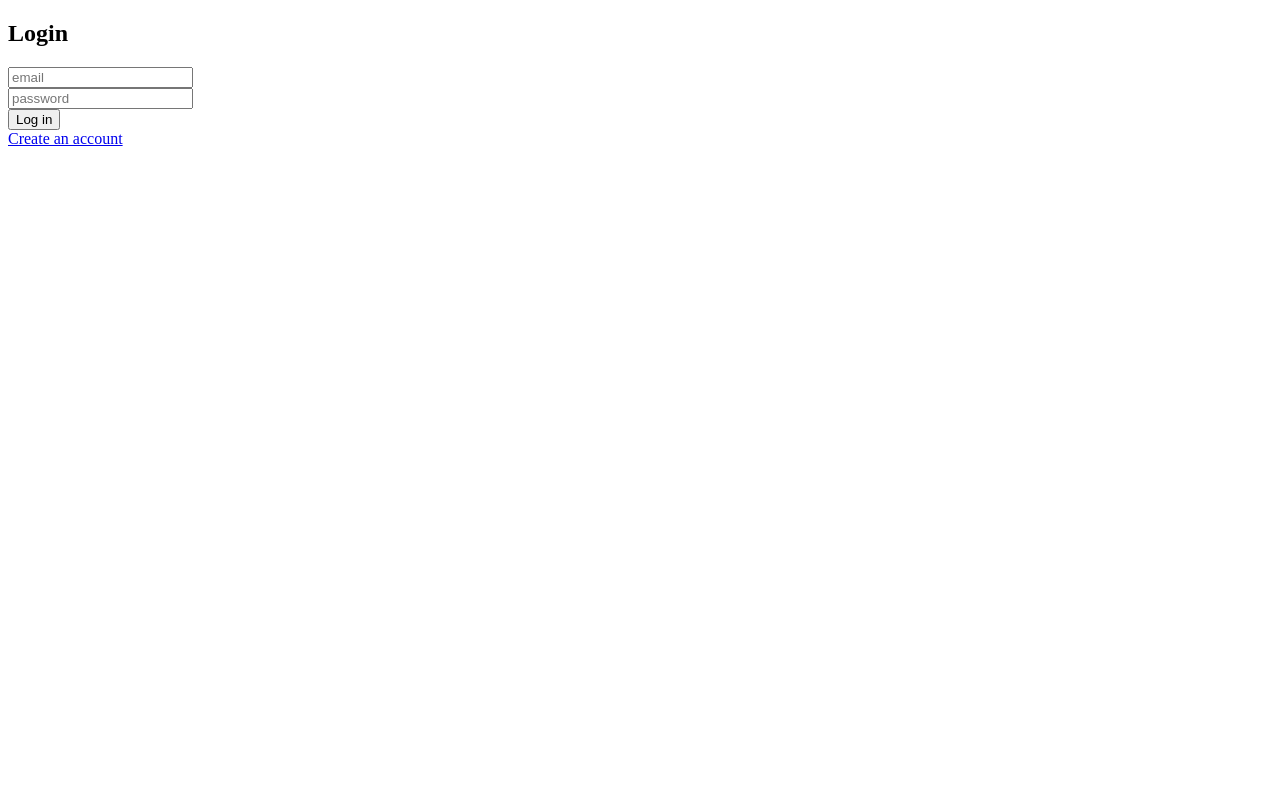
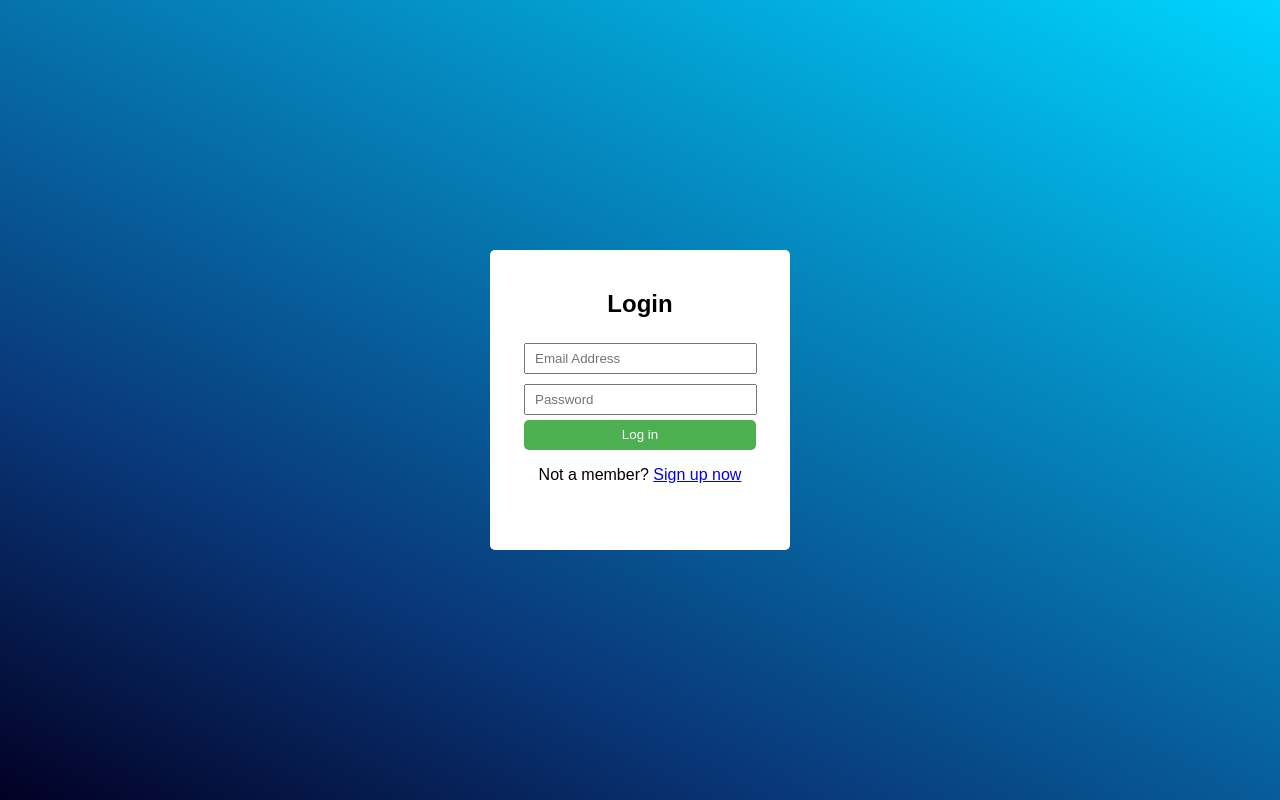
Before and after one commit to heystellabella/fitness_app_1, a website: page static/login.html in a window 1280 px wide. Drawn offline with nearby package versions, Linux system fonts and the light colour scheme.

Commit message:
draft style

```diff
--- /dev/null
+++ b/static/css/login-styles.css
@@ -0,0 +1,51 @@
+html, body {
+    height: 100%;
+    width: 100%;
+    margin: 0;
+}
+
+body {
+    display: flex;
+    background: rgb(2,0,36);
+    background: linear-gradient(27deg, rgba(2,0,36,1) 0%, rgba(9,55,121,1) 28%, rgba(0,212,255,1) 100%);
+}
+
+.login-form-container {
+    font-family: Arial, Helvetica, sans-serif;
+    background-color: white;
+    margin: auto;
+    width: 300px;
+    height: 300px;
+    border-radius: 5px;
+}
+
+#login-form {
+    text-align: center;
+    padding-top: 20px;
+    /* border: 1px solid #CCC; */
+}
+
+input {
+    margin: 5px;
+    width: 75%;
+    height: 25px;
+}
+
+input::placeholder {
+    padding-left: 7.5px;
+    text-transform: capitalize;
+}
+
+input:focus {
+    border: 3px solid #555
+}
+
+.submit {
+    width: 77.5%;
+    height: 30px;
+    background-color: #4CAF50;
+    color: white;
+    border: none;
+    border-radius: 5px;
+    cursor: pointer;
+}
--- a/static/js/components/login.js
+++ b/static/js/components/login.js
@@ -3,11 +3,12 @@ const loginForm = document.createElement('form');
 loginForm.setAttribute('method', 'POST');
 loginForm.setAttribute('id', 'login-form');
 loginForm.innerHTML = `
+        <h1>Login</h1>
         <section id="errors"></section>
-        <input type="text" name="email" placeholder="email"/><br>
+        <input type="text" name="email" placeholder="email address"/><br>
         <input type="password" name="password" placeholder="password"/><br>
-        <button>Log in</button><br>
-        <a href="/sign-up.html">Create an account</a>
+        <button class="submit">Log in</button><br>
+        <p>Not a member? <a href="/sign-up.html">Sign up now</a></p>
 `;
 
 loginFormContainer.appendChild(loginForm);
--- a/static/login.html
+++ b/static/login.html
@@ -5,11 +5,11 @@
     <meta http-equiv="X-UA-Compatible" content="IE=edge">
     <meta name="viewport" content="width=device-width, initial-scale=1.0">
     <title>Login | GoFit</title>
+    <link rel="stylesheet" href="./css/login-styles.css">
 </head>
 <body>
 
     <section class="login-form-container" id="login-form-container">
-        <h1>Login</h1>
     </section>
 
     <script src="https://cdn.jsdelivr.net/npm/axios/dist/axios.min.js"></script>
```
